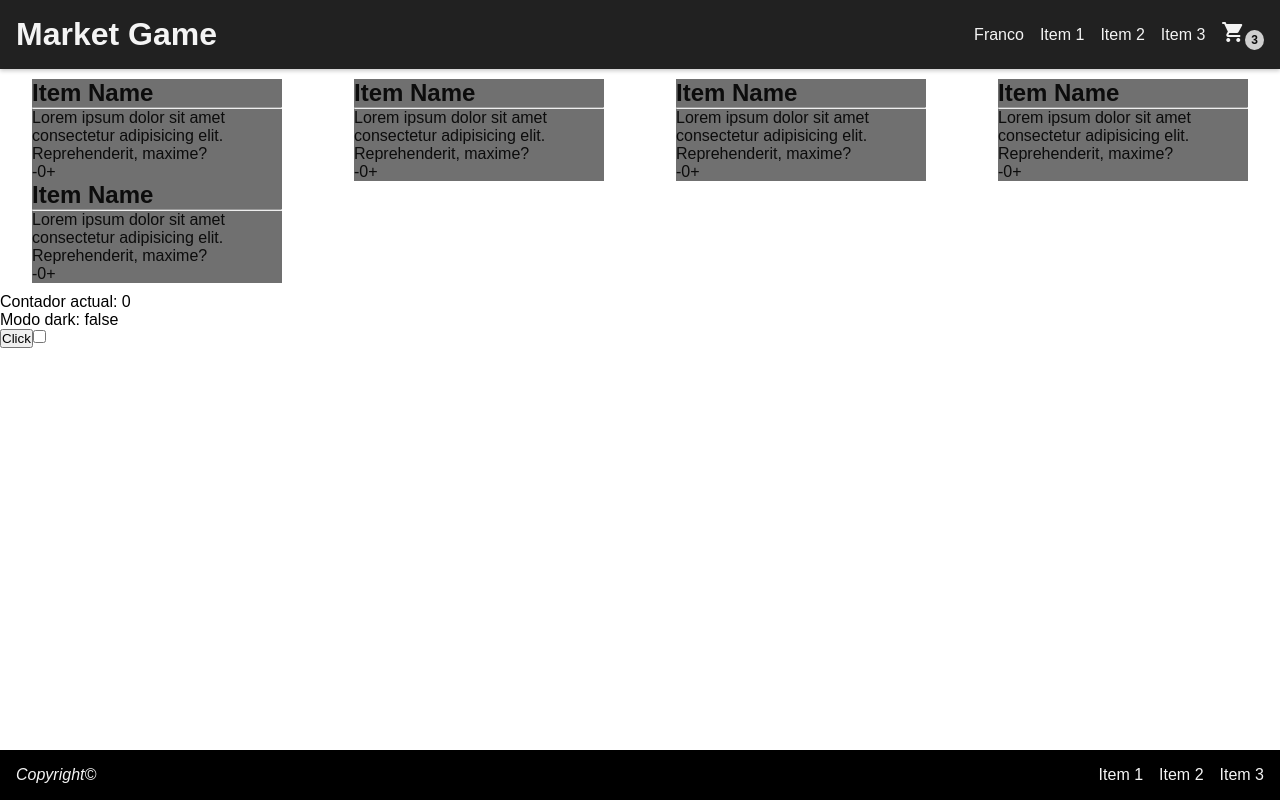
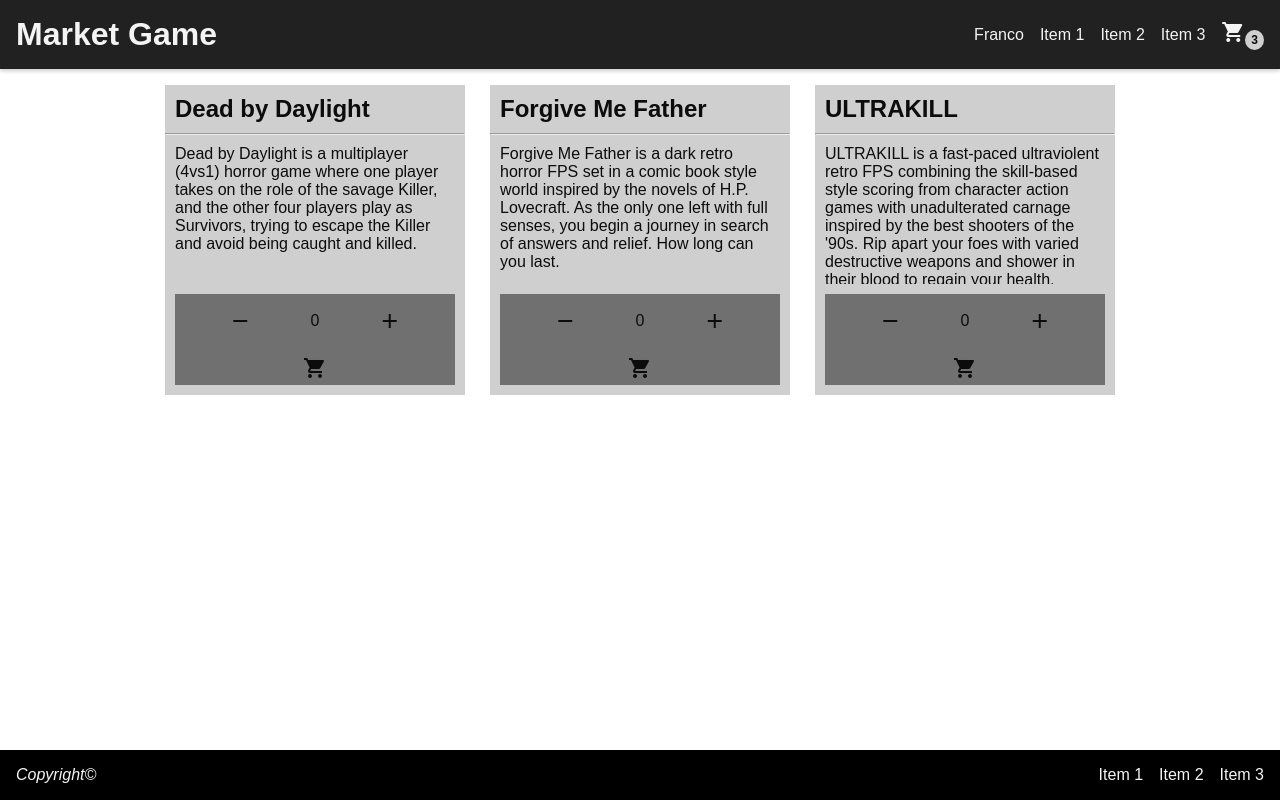
Before and after one commit to Kazte/marketgame-app, a React (Create React App) app: page / in a window 1280 px wide. Built offline with nearby package versions, Linux system fonts and the light colour scheme.

Commit message:
Modelo Container Presentador para el item list

```diff
--- a/src/components/ItemCard.js
+++ b/src/components/ItemCard.js
@@ -1,17 +1,22 @@
+import { useEffect } from "react";
 import ItemCount from "./ItemCount";
 
 const ItemCard = ({ item }) => {
+    const onAdd = (itemCount) => {
+        console.log(itemCount);
+    };
+
     return (
         <div className="itemCard">
             <header className="itemCard__header">
-                <h2>Item Name</h2>
+                <h2>{item.name}</h2>
             </header>
             <hr />
             <main className="itemCard__main">
-                <p>Lorem ipsum dolor sit amet consectetur adipisicing elit. Reprehenderit, maxime?</p>
+                <p className="itemCard__main__description">{item.description}</p>
             </main>
             <footer className="itemCard__footer">
-                <ItemCount itemStock={item.stock} />
+                <ItemCount className="itemCard__footer__counter" itemStock={item.stock} onAdd={onAdd} />
             </footer>
         </div>
     );
--- a/src/components/ItemCount.js
+++ b/src/components/ItemCount.js
@@ -1,7 +1,10 @@
 import { useState } from "react";
+import Modal from "./Modal";
 
-const ItemCount = ({ itemStock }) => {
+const ItemCount = ({ itemStock, onAdd }) => {
     const [itemCount, setItemCount] = useState(0);
+
+    const [confirmed, setConfirmed] = useState(false);
 
     const incrementItemCount = () => {
         if (itemCount < itemStock) setItemCount(itemCount + 1);
@@ -11,19 +14,54 @@ const ItemCount = ({ itemStock }) => {
         if (itemCount > 0) setItemCount(itemCount - 1);
     };
 
+    const confirm = () => {
+        if (itemCount <= 0) return;
+
+        onAdd(itemCount);
+        setConfirmed(true);
+    };
+
+    if (!confirmed) {
         return (
             <div className="itemCount">
-            <span className="itemCount__minus" onClick={decrementItemCount}>
-                -
+                <span className="itemCount__counter">
+                    <span className="material-icons icon--black button itemCount__minus" onClick={decrementItemCount}>
+                        remove
                     </span>
 
                     <span className="itemCount__text">{itemCount}</span>
+                    <span onClick={incrementItemCount} className="material-icons icon--black button itemCount__plus">
+                        add
+                    </span>
+                </span>
 
-            <span className="itemCount__plus" onClick={incrementItemCount}>
-                +
+                <span className="button material-icons icon--black" onClick={confirm}>
+                    shopping_cart
                 </span>
             </div>
         );
+    } else {
+        return (
+            <div className="itemCount">
+                <span className="itemCount__counter">
+                    <span className="material-icons icon--black button itemCount__minus" onClick={decrementItemCount}>
+                        remove
+                    </span>
+
+                    <span className="itemCount__text">{itemCount}</span>
+                    <span onClick={incrementItemCount} className="material-icons icon--black button itemCount__plus">
+                        add
+                    </span>
+                </span>
+
+                <span className=" button material-icons icon--black" onClick={confirm}>
+                    shopping_cart
+                </span>
+
+                <Modal modalText={`Added ${itemCount} items`} />
+            </div>
+        );
+    }
 };
 
 export default ItemCount;
--- /dev/null
+++ b/src/components/ItemList.js
@@ -0,0 +1,13 @@
+import ItemCard from "./ItemCard";
+
+const ItemList = ({ items }) => {
+    return (
+        <div className="itemListCointainer">
+            {items.map((i) => (
+                <ItemCard key={i.id} item={i} />
+            ))}
+        </div>
+    );
+};
+
+export default ItemList;
--- a/src/components/ItemListContainer.js
+++ b/src/components/ItemListContainer.js
@@ -1,27 +1,48 @@
-import ItemCard from "./ItemCard";
+import { useEffect, useState } from "react";
 
-const ItemListContainer = ({ greeting }) => {
-    const items = {
+import ItemList from "./ItemList";
+
+const ItemListContainer = () => {
+    const games = {
         games: [
             {
                 id: 0,
                 name: "Dead by Daylight",
                 description:
                     "Dead by Daylight is a multiplayer (4vs1) horror game where one player takes on the role of the savage Killer, and the other four players play as Survivors, trying to escape the Killer and avoid being caught and killed.",
+                price: 15,
                 stock: 15,
+            },
+            {
+                id: 1,
+                name: "Forgive Me Father",
+                description:
+                    "Forgive Me Father is a dark retro horror FPS set in a comic book style world inspired by the novels of H.P. Lovecraft. As the only one left with full senses, you begin a journey in search of answers and relief. How long can you last.",
+                price: 15,
+                stock: 10,
+            },
+            {
+                id: 2,
+                name: "ULTRAKILL",
+                description:
+                    "ULTRAKILL is a fast-paced ultraviolent retro FPS combining the skill-based style scoring from character action games with unadulterated carnage inspired by the best shooters of the '90s. Rip apart your foes with varied destructive weapons and shower in their blood to regain your health.",
+                price: 15,
+                stock: 10,
             },
         ],
     };
 
-    return (
-        <div className="itemListCointainer">
-            <ItemCard item={items.games[0]} />
-            <ItemCard item={items.games[0]} />
-            <ItemCard item={items.games[0]} />
-            <ItemCard item={items.games[0]} />
-            <ItemCard item={items.games[0]} />
-        </div>
-    );
+    const [items, setItems] = useState([]);
+
+    useEffect(() => {
+        console.log("Pido productos");
+
+        setTimeout(() => {
+            setItems(games.games);
+        }, 2000);
+    }, []);
+
+    return <ItemList items={items} />;
 };
 
 export default ItemListContainer;
--- a/src/components/Main.js
+++ b/src/components/Main.js
@@ -6,8 +6,7 @@ const Main = (props) => {
 
     return (
         <>
-            <ItemListContainer greeting={name} />
-            <Container />
+            <ItemListContainer />
         </>
     );
 };
--- /dev/null
+++ b/src/components/Modal.js
@@ -0,0 +1,9 @@
+const Modal = ({ modalText, modalAccept, modalCancel }) => {
+    return (
+        <div className="modal">
+            <p>{modalText}</p>
+        </div>
+    );
+};
+
+export default Modal;
--- a/src/components/NavBar.js
+++ b/src/components/NavBar.js
@@ -1,25 +1,33 @@
 import CartWidget from "./CartWidget";
 
 const NavBar = (props) => {
-    const menuList = ["Item 1", "Item 2", "Item 3"];
-
-    let menuItems = [];
-
-    menuList.forEach((item) => {
-        menuItems.push(
-            <a className="nav__link" href="#">
-                {item}
-            </a>
+    if (props.footer) {
+        return (
+            <nav className="nav">
+                <a className="nav__link" href="#">
+                    Item 1
+                </a>
+                <a className="nav__link" href="#">
+                    Item 2
+                </a>
+                <a className="nav__link" href="#">
+                    Item 3
+                </a>
+            </nav>
         );
-    });
-
-    if (props.footer) {
-        return <nav className="nav">{menuItems}</nav>;
     } else {
         return (
             <nav className="nav">
                 <a href="">{props.name}</a>
-                {menuItems}
+                <a className="nav__link" href="#">
+                    Item 1
+                </a>
+                <a className="nav__link" href="#">
+                    Item 2
+                </a>
+                <a className="nav__link" href="#">
+                    Item 3
+                </a>
                 <CartWidget />
             </nav>
         );
--- a/src/style.scss
+++ b/src/style.scss
@@ -117,11 +117,14 @@ a {
 
 .itemListCointainer {
     width: 95%;
-    margin: 10px auto;
+    margin: 1rem auto;
 
     display: flex;
     flex-wrap: wrap;
-    justify-content: space-between;
+    justify-content: center;
+    align-items: center;
+
+    gap: 25px;
 }
 
 // Item Card
@@ -129,7 +132,82 @@ a {
 .itemCard {
     display: flex;
     flex-flow: column;
-    max-width: 250px;
+    // flex-basis: 200px;
+    flex-grow: initial;
+
+    max-width: 300px;
+    max-height: 310px;
+    height: 100%;
+
+    background-color: $secondary-light;
+    color: $secondary-text;
+    &__header,
+    &__main,
+    &__footer {
+        padding: 10px;
+    }
+
+    &__main {
+        overflow: hidden;
+        text-overflow: ellipsis;
+        &__description {
+            overflow: hidden;
+        }
+    }
+
+    &__footer {
+        margin-top: auto;
+        display: flex;
+        flex-flow: column;
+        justify-content: center;
+        align-items: center;
+        gap: 1px;
+        width: 100%;
+    }
+}
+
+.itemCount {
+    width: 100%;
+    display: flex;
+    flex-flow: column;
+    justify-content: center;
+    align-items: center;
+    gap: 3px;
+
     background-color: $secondary-dark;
-    color: $secondary-text;
+
+    &__minus,
+    &__plus {
+        padding: 5px;
+    }
+
+    &__counter {
+        display: flex;
+        flex-flow: row;
+        width: 100%;
+        justify-content: space-evenly;
+        align-items: center;
+    }
+
+    & span {
+        text-align: center;
+        margin: 5px;
+        user-select: none;
+    }
 }
+
+.button {
+    cursor: pointer;
+    user-select: none;
+}
+
+.modal {
+    position: fixed;
+    top: 50%;
+    left: 50%;
+    transform: translate(-50%, -50%);
+    background-color: $secondary;
+    box-shadow: 2px 2px 2px 1000px rgba(0, 0, 0, 0.2);
+    padding: 1rem;
+    border-radius: 3px;
+}
```
Lines whose indentation alone changed are shown as unchanged.
